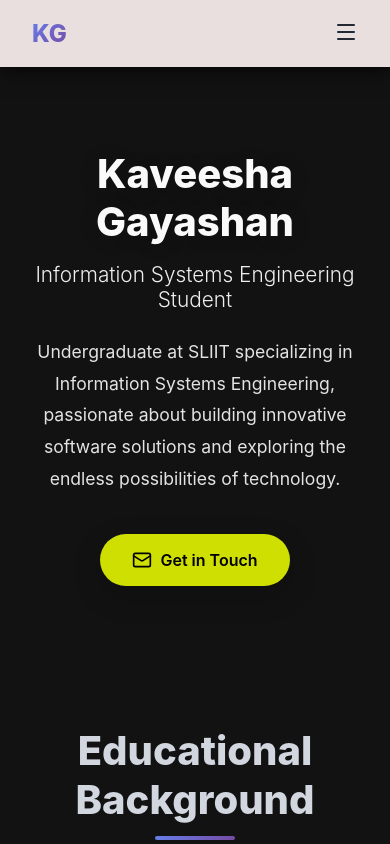
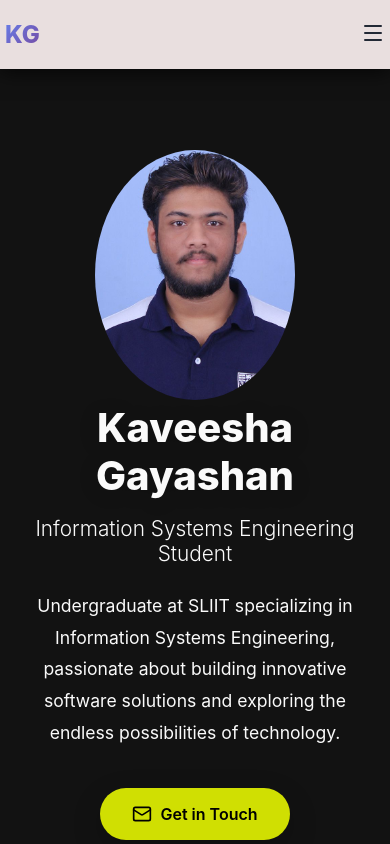
Before and after one commit to KaveeshaGayashan-09/KaveeshaGayashan, a React (Vite) app: page / in a window 390 px wide. Shown: the top 844 px of the page. Built offline with nearby package versions, Linux system fonts and the light colour scheme.

Commit message:
add the image and animations to the hero text

```diff
--- a/src/App.css
+++ b/src/App.css
@@ -126,10 +126,13 @@
   .nav-content {
     max-width: 1200px;
     margin: 0 auto;
-    padding: 1.2rem 2rem;
+    padding-top: 20px;
+    padding-bottom: 20px;
+    padding-left: 5px;
+    padding-right: 5px;
     display: flex;
-    justify-content: space-between;
-    align-items: center;
+    justify-content:space-between;
+    align-items:center;
   }
 
   .logo {
@@ -139,6 +142,7 @@
     -webkit-background-clip: text;
     -webkit-text-fill-color: transparent;
     background-clip: text;
+    margin-left:0;
   }
 
   .nav-links {
@@ -214,6 +218,24 @@
     margin-bottom: 1rem;
     line-height: 1.2;
     text-shadow: 0 2px 20px rgba(0, 0, 0, 0.2);
+
+    opacity: 0;
+    transform: translateX(70px); /* Start 50px to the left */
+    animation: slideRight 0.9s ease-out forwards;
+  }
+
+  .hero-img{
+   width: 250px;
+  height: 300px;
+  object-fit:cover;
+  border-radius: 50%;
+  transition: filter 0.3s ease;
+
+  }
+
+  .hero-img:hover {
+    transform: scale(1.1);
+    transition: transform 0.5s ease;
   }
 
   .hero-subtitle {
@@ -221,13 +243,28 @@
     font-weight: 300;
     margin-bottom: 1.5rem;
     opacity: 0.95;
+
+    opacity: 0;
+    transform: translateX(-70px); /* Start 50px to the left */
+    animation: slideRight 0.8s ease-out forwards;
   }
+  /* Keyframe to slide right */
+  @keyframes slideRight {
+  to {
+    opacity: 1;
+    transform: translateX(0); /* End at natural position */
+  }
+}
 
   .hero-description {
     font-size: 1.1rem;
     line-height: 1.8;
     margin-bottom: 2.5rem;
     opacity: 0.9;
+
+    opacity: 0;
+    transform: translateY(70px); /* Start 50px to the top */
+    animation: slideRight 0.8s ease-out forwards;
   }
 
   .hero-buttons {
@@ -373,6 +410,9 @@
   }
 
   .project-card {
+    margin-left: auto;
+    margin-right: auto;
+    max-width: 350px;
     background: white;
     border-radius: 20px;
     overflow: hidden;
@@ -521,6 +561,15 @@
       display: none;
     }
 
+    .hero-img{
+   width: 200px;
+  height: 250px;
+  object-fit:cover;
+  border-radius: 50%;
+  transition: filter 0.3s ease;
+
+  }
+
     .mobile-menu-btn {
       display: block;
     }
--- a/src/Components/Contact.tsx
+++ b/src/Components/Contact.tsx
@@ -1,5 +1,5 @@
 import React from 'react';
-import {  Mail, MessageCircle, Github } from 'lucide-react';
+import {  Mail, MessageCircle } from 'lucide-react';
 const Contact: React.FC = () => {
   return (
     <section id="contact" className="section section-alt">
--- a/src/Components/Hero.tsx
+++ b/src/Components/Hero.tsx
@@ -1,9 +1,11 @@
 import React from 'react';
+import image from '../assets/image.jpeg';
 import { Mail } from 'lucide-react';
 const Hero: React.FC = () => {
   return (
     <section id="home" className="hero-section">
       <div className="hero-content">
+        <img src={image} alt="" className="hero-img"/>
         <h1 className="hero-title">Kaveesha Gayashan</h1>
         <p className="hero-subtitle">Information Systems Engineering Student</p>
         <p className="hero-description">
--- a/src/Components/Projects.tsx
+++ b/src/Components/Projects.tsx
@@ -10,13 +10,13 @@ const Projects: React.FC = () => {
       github: '#',
       demo: "https://akashpathum.netlify.app"
     },
-    {
-      title: 'Project Two',
-      description: 'A brief description of your second project. Highlight the key features and your role in development. Mention any challenges overcome.',
-      tech: ['Java', 'OOP'],
-      github: '#',
-      demo: "https://akashpathum.netlify.app"
-    },
+    // {
+    //   title: 'Project Two',
+    //   description: 'A brief description of your second project. Highlight the key features and your role in development. Mention any challenges overcome.',
+    //   tech: ['Java', 'OOP'],
+    //   github: '#',
+    //   demo: "https://akashpathum.netlify.app"
+    // },
 
   ];
 
```
Also changed, not shown: src/assets/image.jpeg (added).
